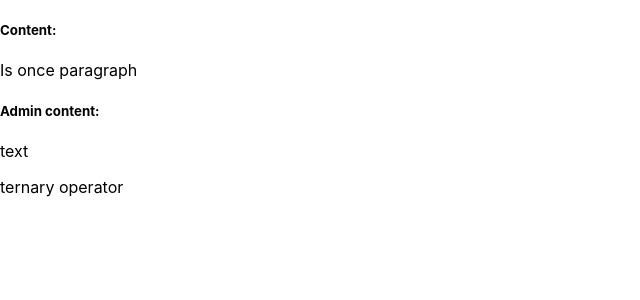
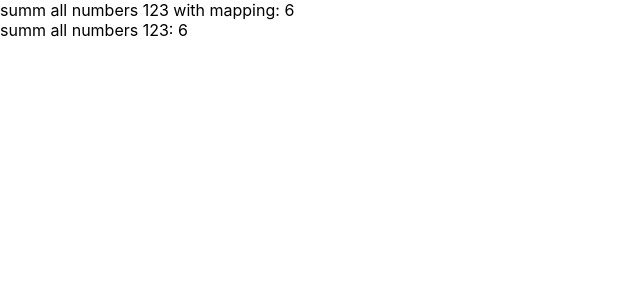
Before and after one commit to eBenya/ReactLessons, a React (Create React App) app: page / in a window 1280 px wide. Shown: the top 300 px of the page, without its empty margins (0-640 px from the left). Built offline with nearby package versions, Linux system fonts and the light colour scheme.

Commit message:
lesson 10. function into react component

```diff
--- a/src/App.js
+++ b/src/App.js
@@ -1,39 +1,29 @@
 import React from 'react';
 
 function App() {
-  const isAdult = true;
-  const isAdmin = true;
-  let text;
-  let adminContent;
+  const num = 123;
 
-  if (isAdmin) {
-    adminContent = (
-      <>
-        <h5>Admin content:</h5>
-        <p>text</p>
-      </>
-    );
+  const getDigitsSumWithMapping = (n) =>
+    num.toString().split('').map(x => parseInt(x)).reduce((a, b) => a + b);
+  const getDigitsSum = (n) => {
+    let sum = 0;
+    if (n < 0) {
+      n *= -1;
+    }
+    while (n > 0) {
+      sum += n % 10;
+      n = Math.floor(n / 10);
+    }
+    return sum;
   }
-  if (isAdult) {
-    text = <p>Is once paragraph</p>
-  }
-  else {
-    text = <p>Is another paragraph</p>
-  }
-
-  const isAuth = false;
 
   return (
     <>
       <div>
-        <h5>Content:</h5>
-        {text}
+        summ all numbers {num} with mapping: {getDigitsSumWithMapping(num)}
       </div>
       <div>
-        {adminContent}
-      </div>
-      <div>
-        {!isAuth && <p>ternary operator</p>}
+        summ all numbers {num}: {getDigitsSum(num)}
       </div>
     </>
   );
```
